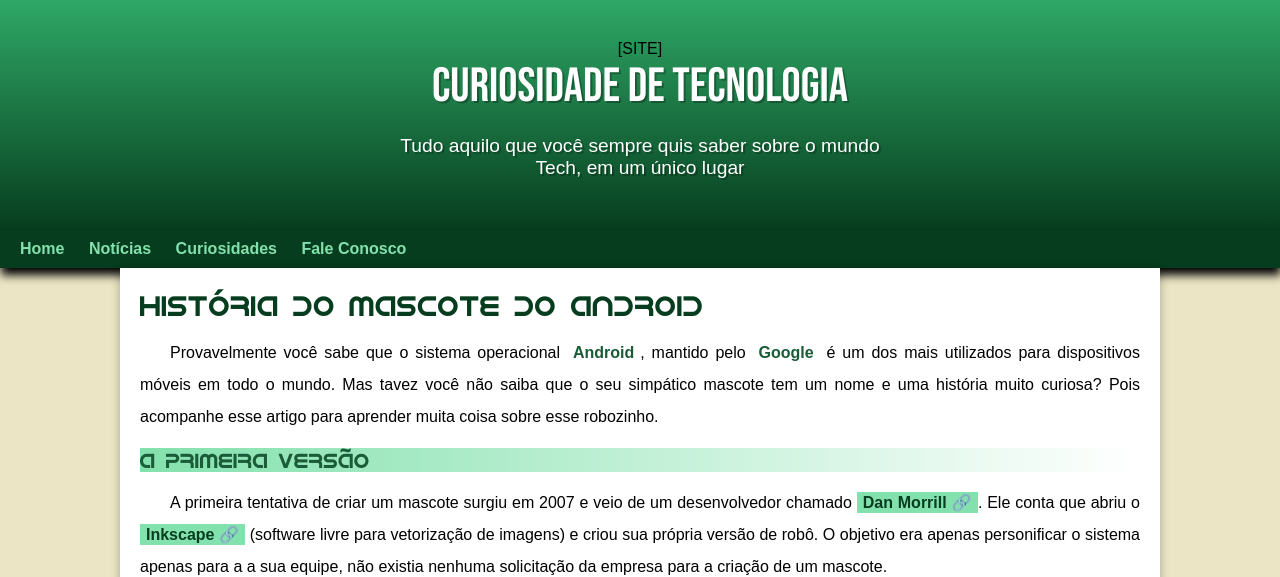
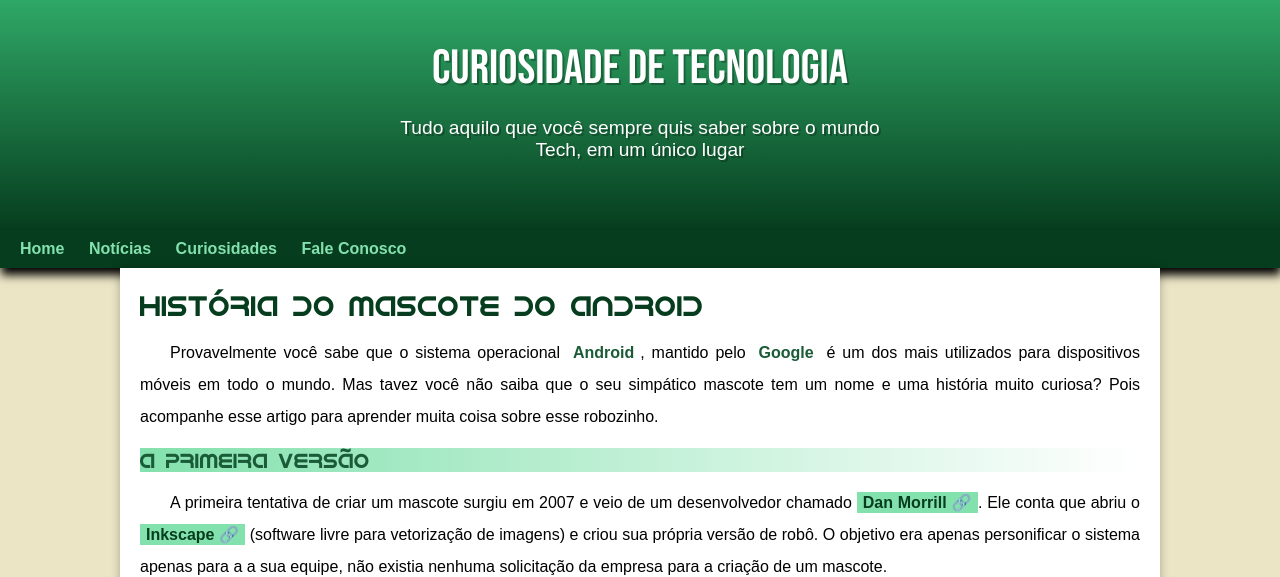
Before and after one commit to adrianovictorn/projeto-android, a plain HTML site: page index.html in a window 1280 px wide. Shown: the top 577 px of the page. Drawn offline with Linux system fonts and the light colour scheme.

Commit message:
Update index.html

```diff
--- a/index.html
+++ b/index.html
@@ -10,7 +10,6 @@
 </head>
 <body>
     <header>
-        [SITE]
         <h1>Curiosidade de Tecnologia</h1>
         <p>Tudo aquilo que você sempre quis saber sobre o mundo Tech, em um único lugar</p>
     </header>
```
